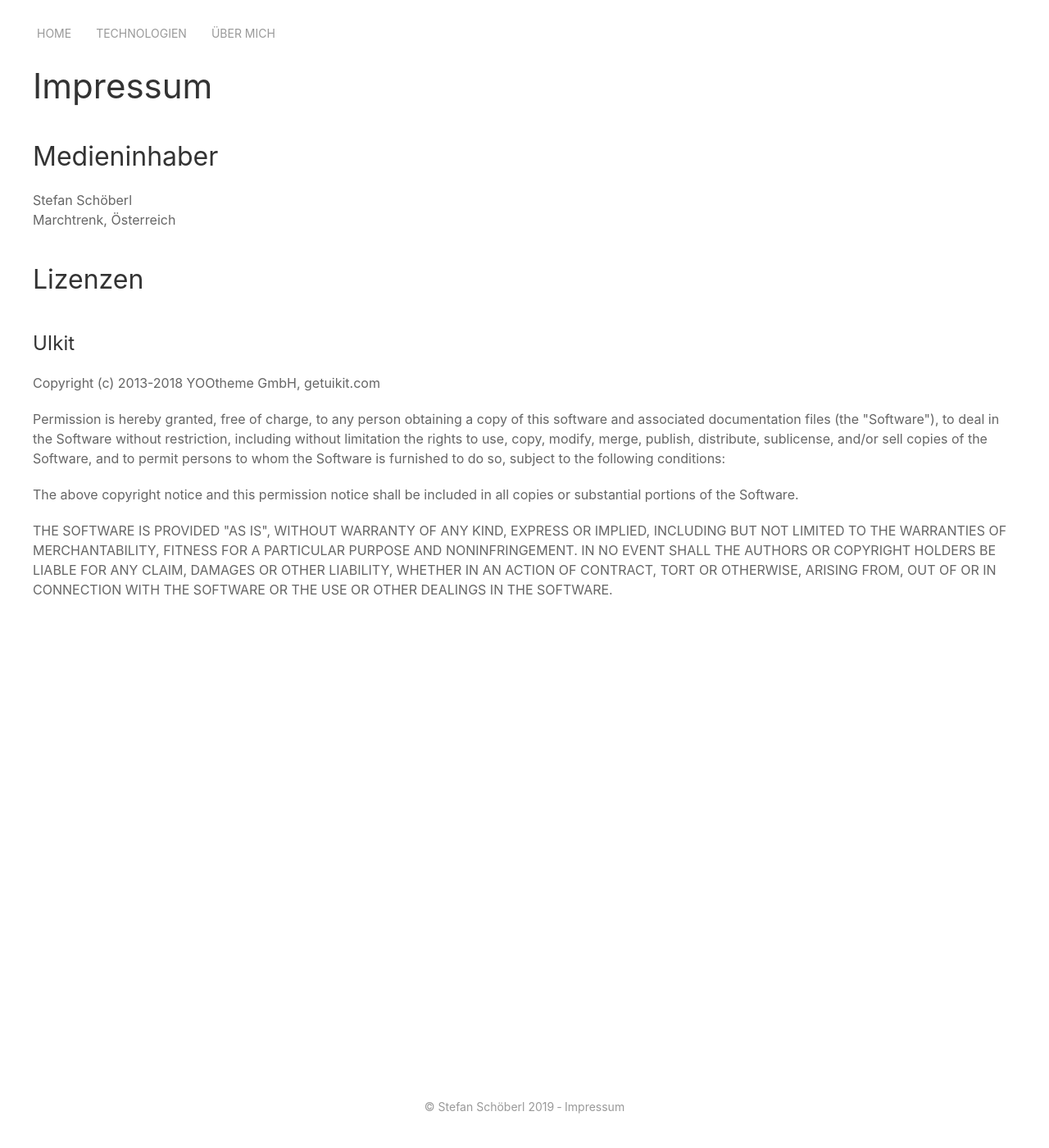
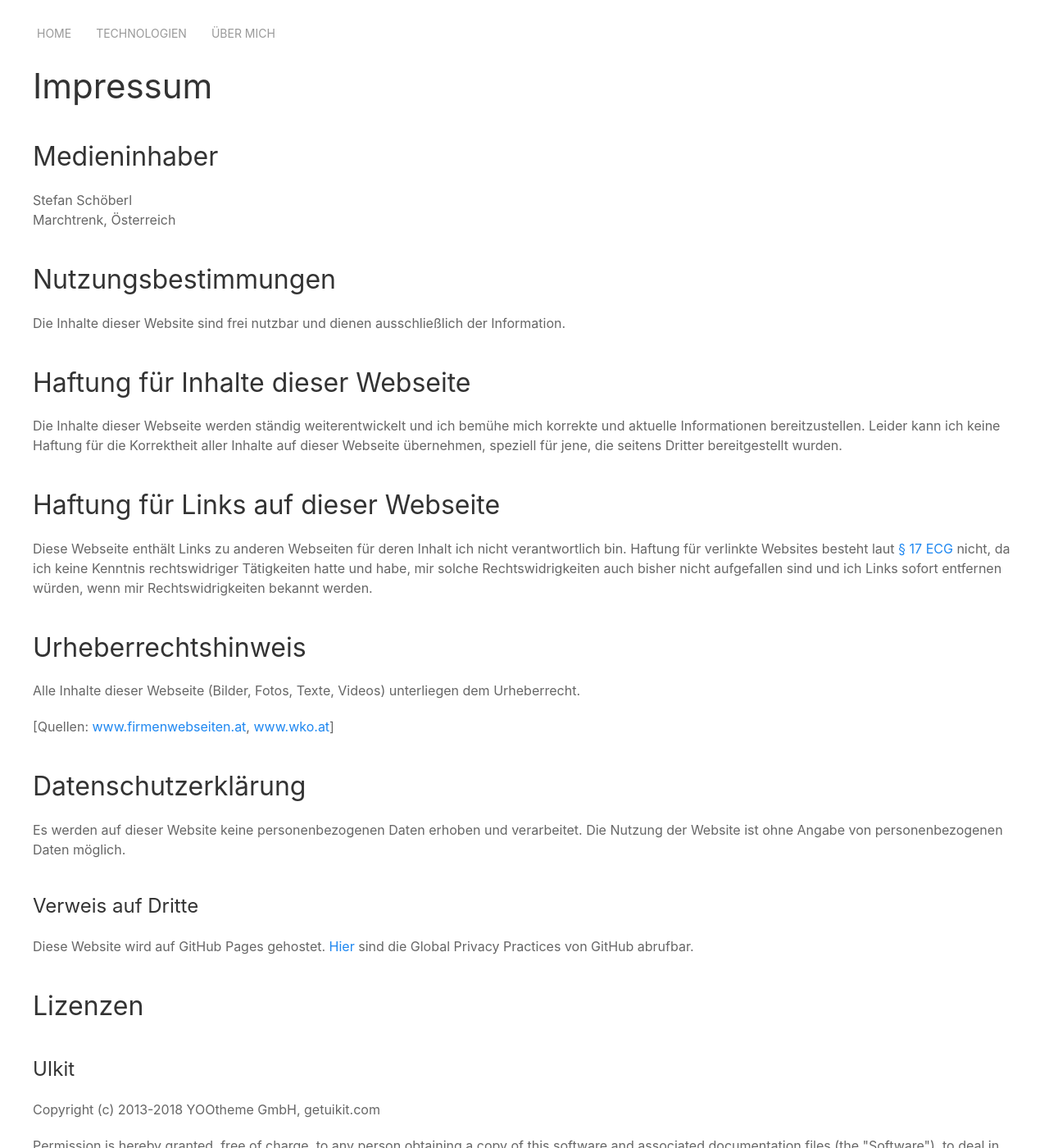
Before and after one commit to stefanschoeberl/stefanschoeberl.github.io, a Jekyll site: the page built from imprint.html, in a window 1280 px wide and 1400 px high. Shown: the whole window at 82% size. Built offline with Jekyll 4.4.1, drawn with Linux system fonts in a browser that asks for light colours.

Commit message:
Update imprint

```diff
--- a/imprint.html
+++ b/imprint.html
@@ -10,10 +10,27 @@ title: Impressum
     Marchtrenk, Österreich
 </p>
 
+<h2>Nutzungsbestimmungen</h2>
+<p>Die Inhalte dieser Website sind frei nutzbar und dienen ausschließlich der Information.</p>
 
+<h2>Haftung für Inhalte dieser Webseite</h2>
+<p>Die Inhalte dieser Webseite werden ständig weiterentwickelt und ich bemühe mich korrekte und aktuelle Informationen bereitzustellen. Leider kann ich keine Haftung für die Korrektheit aller Inhalte auf dieser Webseite übernehmen, speziell für jene, die seitens Dritter bereitgestellt wurden.</p>
+
+<h2>Haftung für Links auf dieser Webseite</h2>
+<p>Diese Webseite enthält Links zu anderen Webseiten für deren Inhalt ich nicht verantwortlich bin. Haftung für verlinkte Websites besteht laut <a target="_blank" rel="noreferrer" href="https://www.ris.bka.gv.at/Dokument.wxe?Abfrage=Bundesnormen&Dokumentnummer=NOR40025813&tid=221102489">§ 17 ECG</a> nicht, da ich keine Kenntnis rechtswidriger Tätigkeiten hatte und habe, mir solche Rechtswidrigkeiten auch bisher nicht aufgefallen sind und ich Links sofort entfernen würden, wenn mir Rechtswidrigkeiten bekannt werden.</p>
+
+<h2>Urheberrechtshinweis</h2>
+<p>Alle Inhalte dieser Webseite (Bilder, Fotos, Texte, Videos) unterliegen dem Urheberrecht.</p>
+
+<p>[Quellen: <a target="_blank" rel="noreferrer" href="https://www.firmenwebseiten.at">www.firmenwebseiten.at</a>,
+    <a target="_blank" rel="noreferrer" href="https://www.wko.at">www.wko.at</a>]</p>
+
+<h2>Datenschutzerklärung</h2>
+Es werden auf dieser Website keine personenbezogenen Daten erhoben und verarbeitet. Die Nutzung der Website ist ohne Angabe von personenbezogenen Daten möglich.
+<h3>Verweis auf Dritte</h3>
+<p>Diese Website wird auf GitHub Pages gehostet. <a target="_blank" rel="noreferrer" href="https://help.github.com/en/articles/global-privacy-practices">Hier</a> sind die Global Privacy Practices von GitHub abrufbar.</p>
 
 <h2>Lizenzen</h2>
-
 <h3>UIkit</h3>
 <p>Copyright (c) 2013-2018 YOOtheme GmbH, getuikit.com</p>
 <p>Permission is hereby granted, free of charge, to any person obtaining a copy of this software and associated documentation files (the "Software"), to deal in the Software without restriction, including without limitation the rights to use, copy, modify, merge, publish, distribute, sublicense, and/or sell copies of the Software, and to permit persons to whom the Software is furnished to do so, subject to the following conditions:</p>
```
